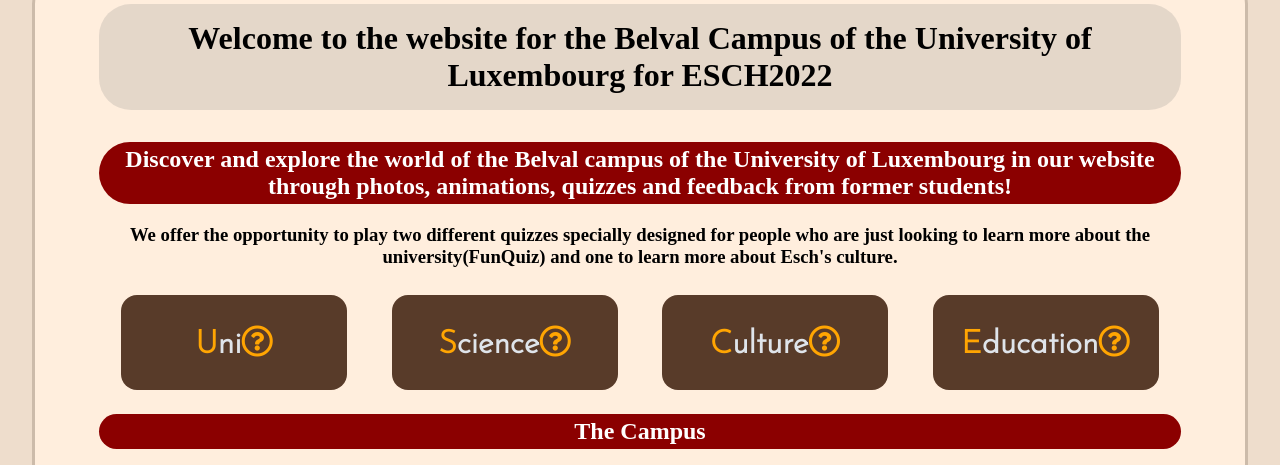
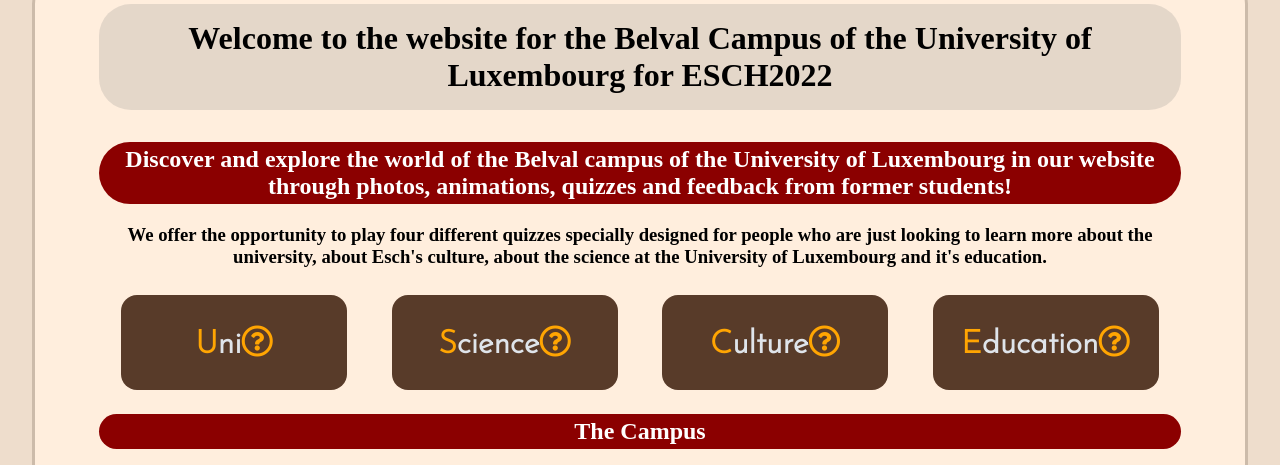
Before and after one commit to JayRasp/SEP_E2022, a PHP site: page / in a window 1280 px wide. Shown: the part 166-631 px from the top of the page. Run offline with PHP 8.4, Linux system fonts and the light colour scheme; some libraries are stand-ins or nearby versions.

Commit message:
Fixxed mistake

```diff
--- a/www/index.php
+++ b/www/index.php
@@ -37,7 +37,7 @@
       <h2>Discover and explore the world of the Belval campus of the University of Luxembourg in
 our website through photos, animations, quizzes and feedback from former students!
 </h2>
-      <h3>We offer the opportunity to play two different quizzes specially designed for people who are just looking to learn more about the university(FunQuiz) and one to learn more about Esch's culture.</h3>
+      <h3>We offer the opportunity to play four different quizzes specially designed for people who are just looking to learn more about the university, about Esch's culture, about the science at the University of Luxembourg and it's education.</h3>
       <div class="tiles">
       <div class="quizTile tile_hover_pointer" onclick="window.location='/quiz.php?category=uni'">
         <h1><span class="orange">U</span>ni<i class="far fa-question-circle orange"></i></h1>
```
